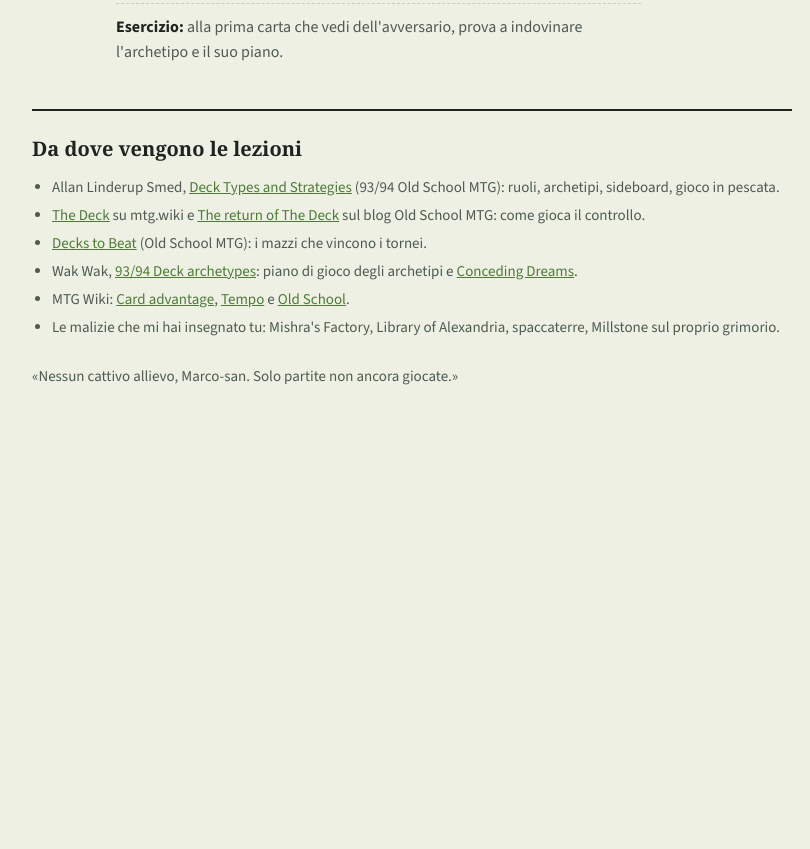
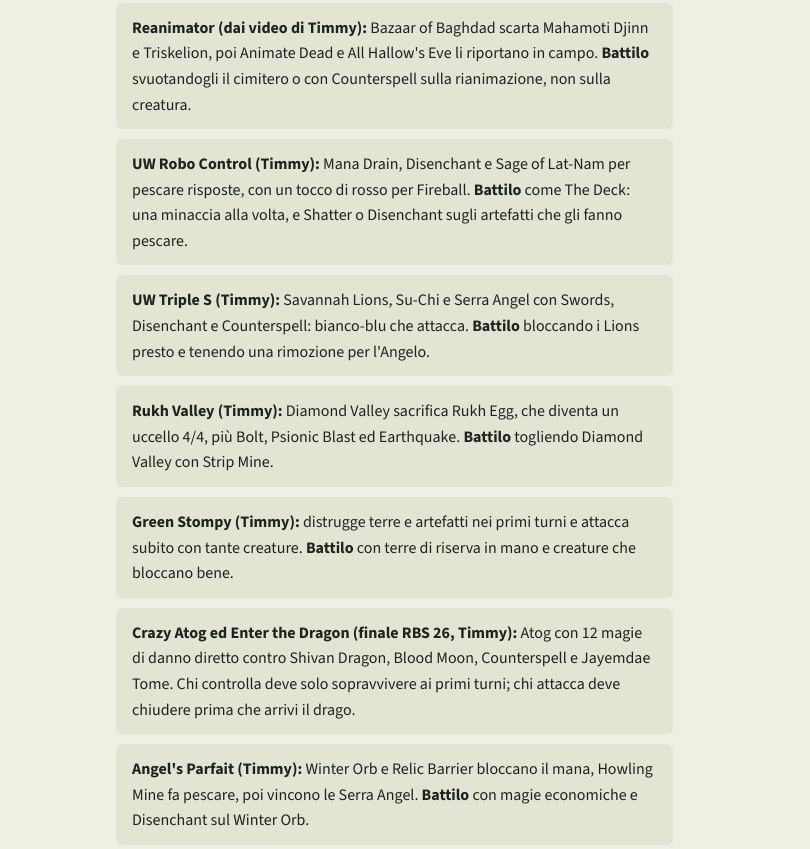
Before and after one commit to Smarcolo/old-school-arena, a plain HTML site: page dojo/dojo-old-school.html in a window 1280 px wide. Shown: the part 10011-10860 px from the top of the page, without its empty margins (228-1038 px from the left). Before the commit the page ends 10486 px from the top, so only its background shows below. Drawn offline with nearby package versions, Linux system fonts and the light colour scheme; a web font is replaced by a local one.

Commit message:
Dojo: archetipi dalle partite di Timmy the Sorcerer
Co-Authored-By: Claude Opus 5.5 <noreply@anthropic.com>
Claude-Session: https://claude.ai/code/session_01Vj5E3x2TEYG7iex3s61Brp

```diff
--- a/dojo/dojo-old-school.html
+++ b/dojo/dojo-old-school.html
@@ -308,6 +308,13 @@ footer a { color: var(--bambu); overflow-wrap: anywhere; }
       <p class="esempio"><strong>Mono Black:</strong> Dark Ritual per Hypnotic Specter al primo turno o Juzám al secondo, Sinkhole e Underworld Dreams. <strong>Battilo</strong> con le rimozioni pronte sui primi turni e Circle of Protection: Black dalla sideboard.</p>
       <p class="esempio"><strong>The Abyss:</strong> The Abyss uccide le creature, ma non gli artefatti come Su-Chi e Juggernaut, che il mazzo usa per attaccare. <strong>Battilo</strong> con Disenchant su The Abyss o con creature artefatto tue.</p>
       <p class="esempio"><strong>Power Monolith:</strong> Power Artifact più Basalt Monolith dà mana infinito per una Fireball enorme, protetto da contromagie. <strong>Battilo</strong> tenendo un Disenchant o un Counterspell per il pezzo della combo.</p>
+      <p class="esempio"><strong>Reanimator (dai video di Timmy):</strong> Bazaar of Baghdad scarta Mahamoti Djinn e Triskelion, poi Animate Dead e All Hallow's Eve li riportano in campo. <strong>Battilo</strong> svuotandogli il cimitero o con Counterspell sulla rianimazione, non sulla creatura.</p>
+      <p class="esempio"><strong>UW Robo Control (Timmy):</strong> Mana Drain, Disenchant e Sage of Lat-Nam per pescare risposte, con un tocco di rosso per Fireball. <strong>Battilo</strong> come The Deck: una minaccia alla volta, e Shatter o Disenchant sugli artefatti che gli fanno pescare.</p>
+      <p class="esempio"><strong>UW Triple S (Timmy):</strong> Savannah Lions, Su-Chi e Serra Angel con Swords, Disenchant e Counterspell: bianco-blu che attacca. <strong>Battilo</strong> bloccando i Lions presto e tenendo una rimozione per l'Angelo.</p>
+      <p class="esempio"><strong>Rukh Valley (Timmy):</strong> Diamond Valley sacrifica Rukh Egg, che diventa un uccello 4/4, più Bolt, Psionic Blast ed Earthquake. <strong>Battilo</strong> togliendo Diamond Valley con Strip Mine.</p>
+      <p class="esempio"><strong>Green Stompy (Timmy):</strong> distrugge terre e artefatti nei primi turni e attacca subito con tante creature. <strong>Battilo</strong> con terre di riserva in mano e creature che bloccano bene.</p>
+      <p class="esempio"><strong>Crazy Atog ed Enter the Dragon (finale RBS 26, Timmy):</strong> Atog con 12 magie di danno diretto contro Shivan Dragon, Blood Moon, Counterspell e Jayemdae Tome. Chi controlla deve solo sopravvivere ai primi turni; chi attacca deve chiudere prima che arrivi il drago.</p>
+      <p class="esempio"><strong>Angel's Parfait (Timmy):</strong> Winter Orb e Relic Barrier bloccano il mana, Howling Mine fa pescare, poi vincono le Serra Angel. <strong>Battilo</strong> con magie economiche e Disenchant sul Winter Orb.</p>
       <p class="esercizio"><strong>Esercizio:</strong> alla prima carta che vedi dell'avversario, prova a indovinare l'archetipo e il suo piano.</p>
     </div>
   </section>
@@ -320,6 +327,7 @@ footer a { color: var(--bambu); overflow-wrap: anywhere; }
       <li><a href="https://oldschool-mtg.blogspot.com/p/decks-to-beat.html">Decks to Beat</a> (Old School MTG): i mazzi che vincono i tornei.</li>
       <li>Wak Wak, <a href="https://www.wak-wak.se/9394/archetypes">93/94 Deck archetypes</a>: piano di gioco degli archetipi e <a href="https://www.wak-wak.se/9394decks/conceding-dreams">Conceding Dreams</a>.</li>
       <li>MTG Wiki: <a href="https://mtg.wiki/page/Card_advantage">Card advantage</a>, <a href="https://mtg.wiki/page/Tempo">Tempo</a> e <a href="https://mtg.wiki/page/Old_School">Old School</a>.</li>
+      <li>Timmy the Sorcerer (Timmy Talks) su YouTube: piani di gioco dalle descrizioni delle partite del Guardian Beast Cup 2 e del Raging Bull Series 26.</li>
       <li>Le malizie che mi hai insegnato tu: Mishra's Factory, Library of Alexandria, spaccaterre, Millstone sul proprio grimorio.</li>
     </ul>
     <p>«Nessun cattivo allievo, Marco-san. Solo partite non ancora giocate.»</p>
```
